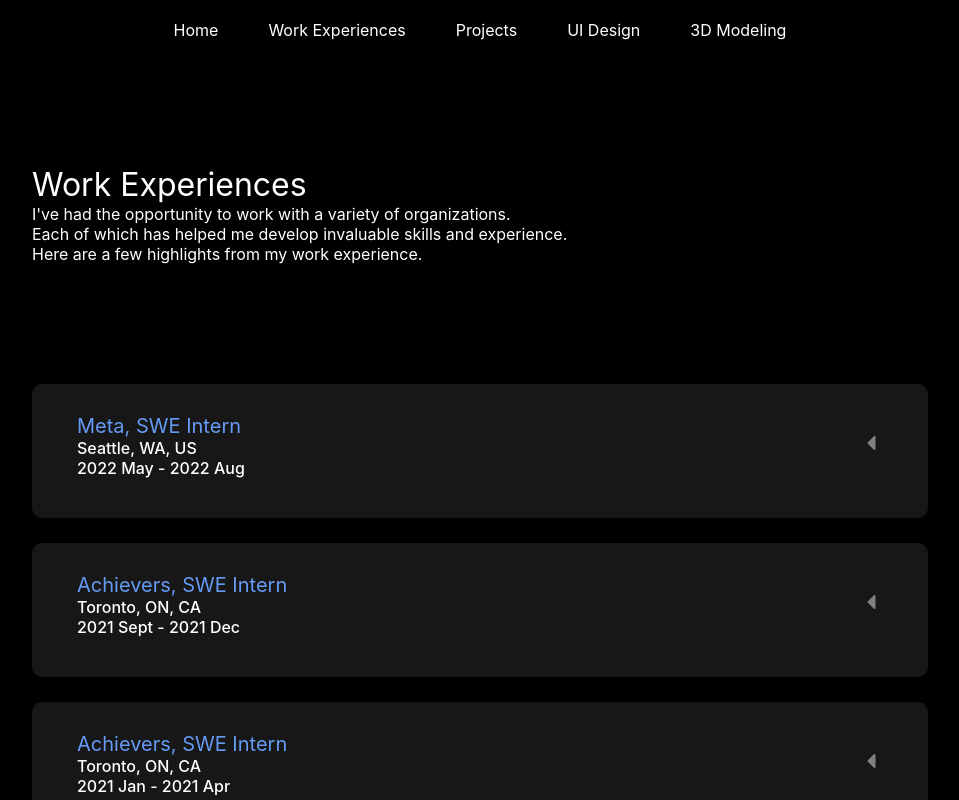
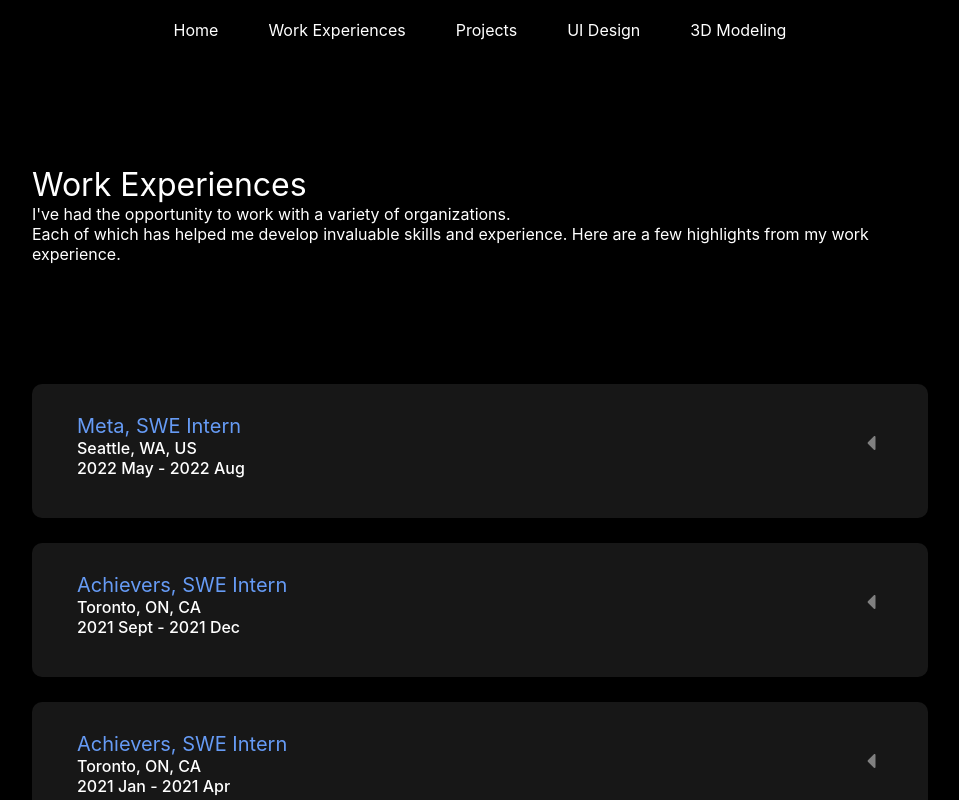
Before and after one commit to karenlinky/personal-website, a React (Create React App) app: page /work_experiences in a window 1280 px wide. Shown: the whole page, without its empty margins (160-1119 px from the left). Built offline with nearby package versions, Linux system fonts and the light colour scheme.

Commit message:
updated work experience description

```diff
--- a/src/components/projects/SecretGifta.js
+++ b/src/components/projects/SecretGifta.js
@@ -3,7 +3,7 @@ import Chip from '../chip/Chip';
 import ListItem1 from '../listItems/ListItem1';
 import ProjectSection from './ProjectSection';
 
-import screenshot from '../../img/GenSScreenshot.jpg';
+import screenshot from '../../img/secretGiftaScreenshot.png';
 
 const SecretGifta = () => {
     const projectTitle = 'Secret Gifta';
--- a/src/components/workExperiences/Achievers2ExperienceCard.js
+++ b/src/components/workExperiences/Achievers2ExperienceCard.js
@@ -11,7 +11,7 @@ const Achievers2ExperienceCard = ({ openNum, experienceNum, onCardClick, delay }
   const location = 'Toronto, ON, CA';
   const dateRange = '2021 Sept - 2021 Dec';
   const description = <div>
-    <div><Chip>ReactJS</Chip><Chip>SCSS</Chip><Chip>Python</Chip></div>
+    <div><Chip>ReactJS</Chip><Chip>SCSS</Chip><Chip>Python</Chip><Chip>OOP</Chip></div>
     <ListItem1>Added <CardPrimaryText>user-input validation</CardPrimaryText> for announcement form</ListItem1>
     <ListItem2>Used <CardPrimaryText>Formik</CardPrimaryText> and <CardPrimaryText>Yup</CardPrimaryText> to validate user-input on the frontend</ListItem2>
     <ListItem2>Wrote a class to <CardPrimaryText>validate request data</CardPrimaryText> received on the backend</ListItem2>
--- a/src/components/workExperiences/MetaExperienceCard.js
+++ b/src/components/workExperiences/MetaExperienceCard.js
@@ -11,7 +11,7 @@ const MetaExperienceCard = ({ openNum, experienceNum, onCardClick, delay }) => {
   const location = 'Seattle, WA, US';
   const dateRange = '2022 May - 2022 Aug';
   const description = <div>
-    <div><Chip>ReactJS</Chip><Chip>CSS</Chip><Chip>Hack (PHP)</Chip><Chip>UI Design</Chip></div>
+    <div><Chip>ReactJS</Chip><Chip>CSS</Chip><Chip>Hack (PHP)</Chip><Chip>UI Design</Chip><Chip>OOP</Chip></div>
     <ListItem1>Upgraded the alert-inbox page of the developer communication platform using a new <CardPrimaryText>React component</CardPrimaryText> library</ListItem1>
     <ListItem2>Increased <CardPrimaryText>consistency</CardPrimaryText> of the UI styling across the platform</ListItem2>
     <ListItem2>Enhanced the <CardPrimaryText>visual appeal</CardPrimaryText> of the webpage to align it better with the current UI design standards</ListItem2>
--- a/src/components/workExperiences/WorkExperiences.js
+++ b/src/components/workExperiences/WorkExperiences.js
@@ -10,7 +10,7 @@ import '../content/content.css';
 
 const WorkExperiences = () => {
   const descr = <><div>I've had the opportunity to work with a variety of organizations.</div>
-  <div>Each of which has helped me develop invaluable skills and experience.</div><div>Here are a few highlights from my work experience.</div></>
+  <div>Each of which has helped me develop invaluable skills and experience. Here are a few highlights from my work experience.</div></>
 
   const [openNum, setOpenNum] = useState('');
 
```
Also changed, not shown: src/img/secretGiftaScreenshot.png (added).
